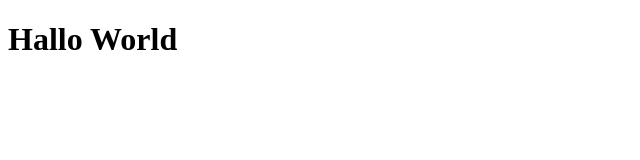
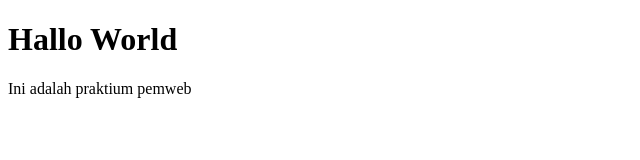
Before and after one commit to fahmifan/latihan-git-kelas-b, a plain HTML site: page index.html in a window 1280 px wide. Shown: the whole page, without its empty margins (0-640 px from the left). Drawn offline with Linux system fonts and the light colour scheme.

Commit message:
nambahin pesan

```diff
--- a/index.html
+++ b/index.html
@@ -7,5 +7,7 @@
     <h1>
         Hallo World
     </h1>
+
+    <p>Ini adalah praktium pemweb</p>
 </body>
 </html>
```
